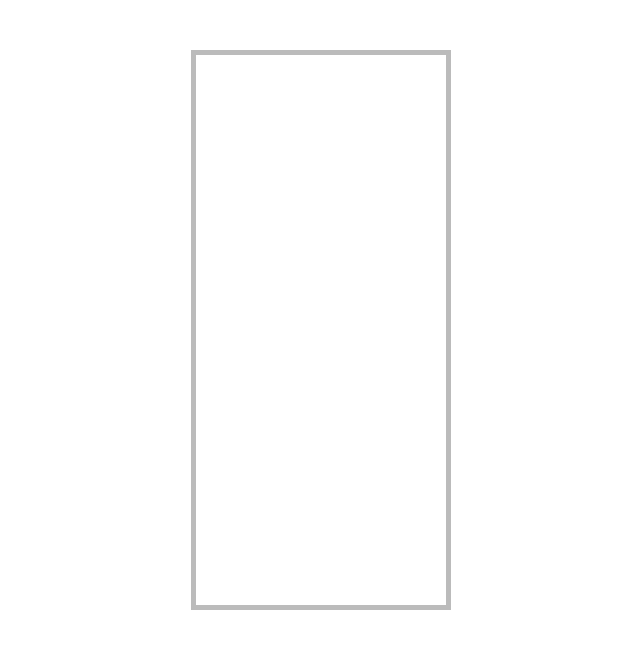
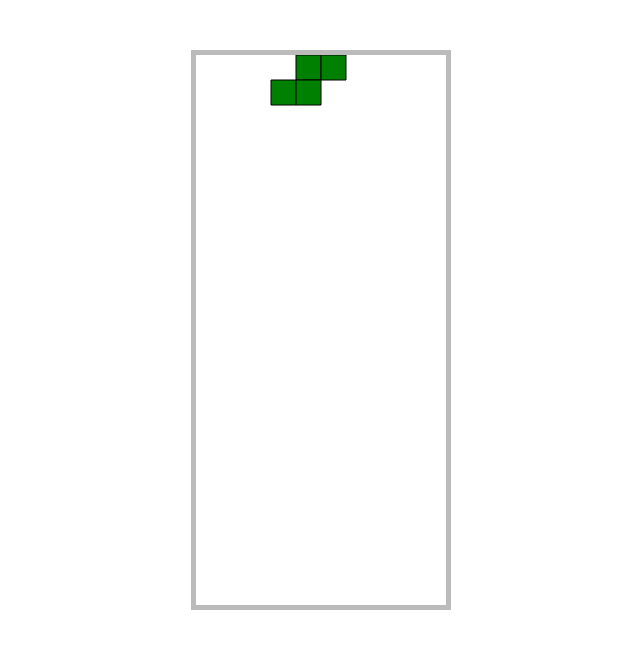
Before and after one commit to richard-to/ijlostz, a plain HTML site: page index.html in a window 1280 px wide. Shown: the whole page, without its empty margins (319-959 px from the left). Drawn offline with Linux system fonts and the light colour scheme.

Commit message:
Add test code

```diff
--- a/index.html
+++ b/index.html
@@ -15,9 +15,19 @@
         <canvas id="board" width="250" height="550"></canvas>
         <script>
 
+            var CANVAS_ID = "board";
+
+            var canvas = document.getElementById(CANVAS_ID);
+
             var debug = Tetris.Debug;
+            var settings = Tetris.Settings;
+            var view = Tetris.CanvasView;
+
             var board = new Tetris.Board();
+            var block = new Tetris.Block(new Tetris.ShapeS());
+            board.activeState = board.update(board.activeState, block);
 
+            view.paint(canvas, board, settings);
 
             /*
             $("body").keydown(function(e){
```
